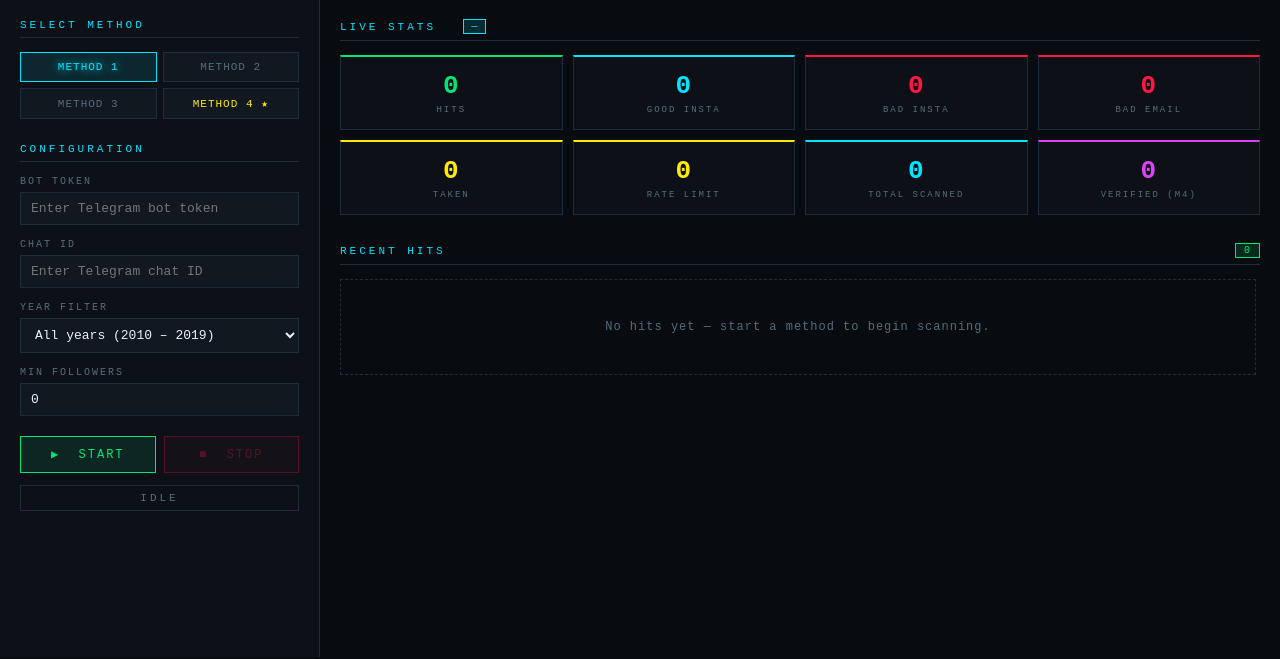
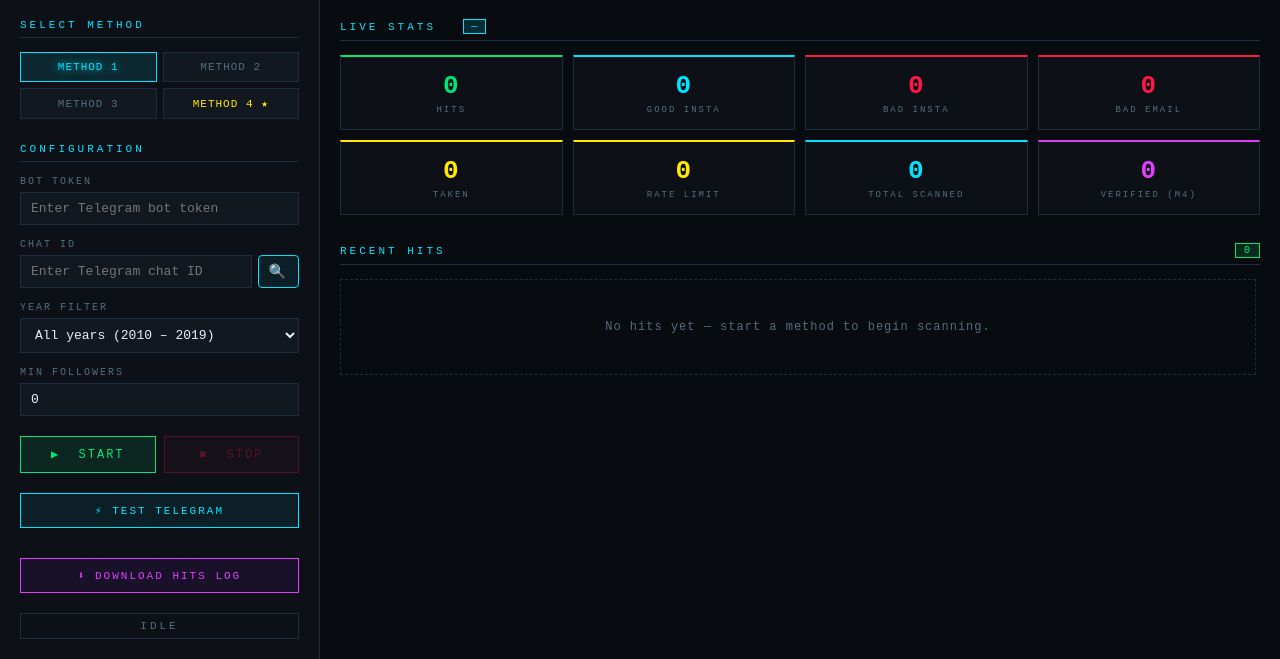
Before and after one commit to yuennix/weyn-tools, a Flask app: page / in a window 1280 px wide. Shown: the part 143-802 px from the top of the page. Run offline with Flask 3, Linux system fonts and the light colour scheme; data that the repository does not hold is empty.

Commit message:
chore: update templates/index.html

```diff
--- a/templates/index.html
+++ b/templates/index.html
@@ -42,7 +42,11 @@
 
         <div class="form-group">
           <label>CHAT ID</label>
-          <input type="text" id="chat_id" placeholder="Enter Telegram chat ID" autocomplete="off" />
+          <div class="chat-id-row">
+            <input type="text" id="chat_id" placeholder="Enter Telegram chat ID" autocomplete="off" />
+            <button id="findChatBtn" class="btn btn-find" title="Auto-detect group chat ID">🔍</button>
+          </div>
+          <div id="chatResults" class="chat-results"></div>
         </div>
 
         <div class="form-group">
@@ -65,6 +69,12 @@
           <button id="stopBtn"  class="btn btn-stop" disabled>■&nbsp; STOP</button>
         </div>
 
+        <button id="testBtn" class="btn btn-test">⚡ TEST TELEGRAM</button>
+        <div id="testStatus" class="test-status"></div>
+
+        <a id="downloadBtn" class="btn btn-download" href="/api/download_hits" download>⬇ DOWNLOAD HITS LOG</a>
+
+        <div id="tgStatus" class="tg-status-bar"></div>
         <div id="statusBar" class="status-bar">IDLE</div>
       </section>
 
```
